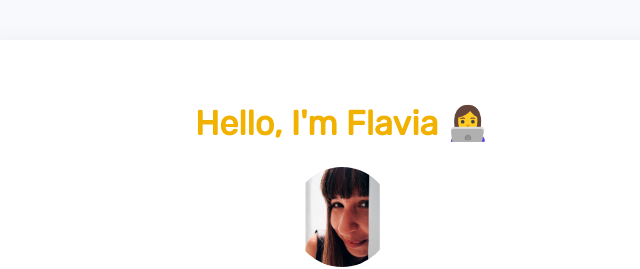
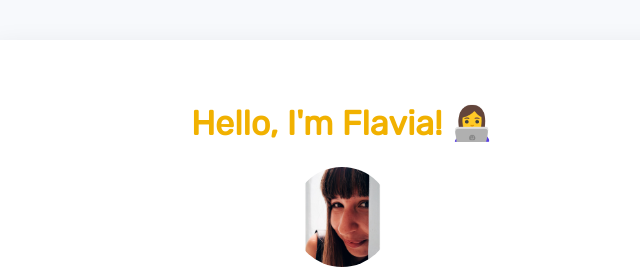
Before and after one commit to flaviamuntean/profile, a plain HTML site: page index.html in a window 1280 px wide. Shown: the top 269 px of the page, 298-938 px from the left. Drawn offline with nearby package versions, Linux system fonts and the light colour scheme.

Commit message:
exclamation mark added

```diff
--- a/index.html
+++ b/index.html
@@ -11,7 +11,7 @@
 <body>
   <div class="container">
     <div class="card">
-      <h1>Hello, I'm Flavia 👩‍💻</h1>
+      <h1>Hello, I'm Flavia! 👩‍💻</h1>
       <img class="img-circle" src="images/profile.jpg" width="100px" alt="profile picture">
       <h2>Developer</h2>
       <p>After being involved in the translation industry for almost a decade, I quickly developed an interest in the technology side of language and coding is now a new passion.</p>
--- a/style.css
+++ b/style.css
@@ -4,8 +4,8 @@ body {
   font-family: 'Nunito', sans-serif;
   font-size: 17px;
   font-weight: lighter;
-  line-height: ;
-}
+/*  line-height: ;
+*/}
 
 h1, h2, h3 {
   color: #f1b100;
```
